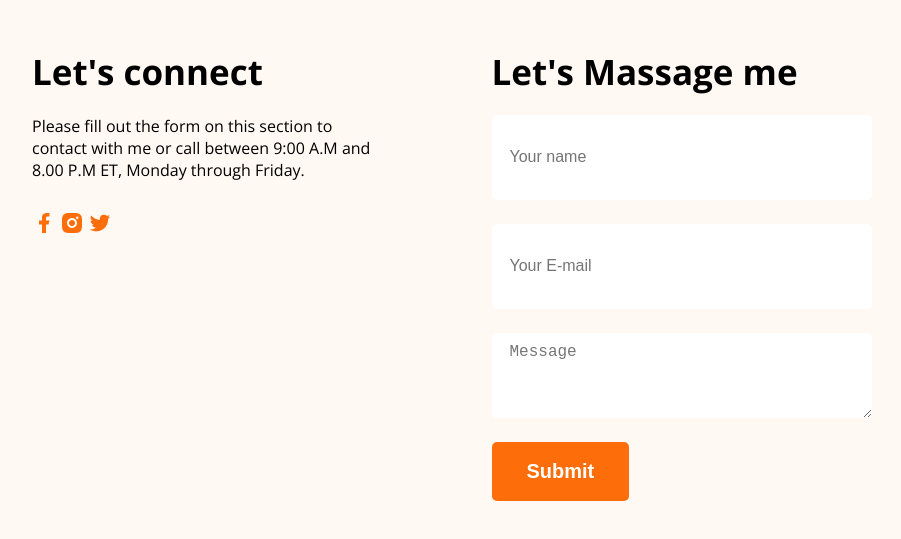
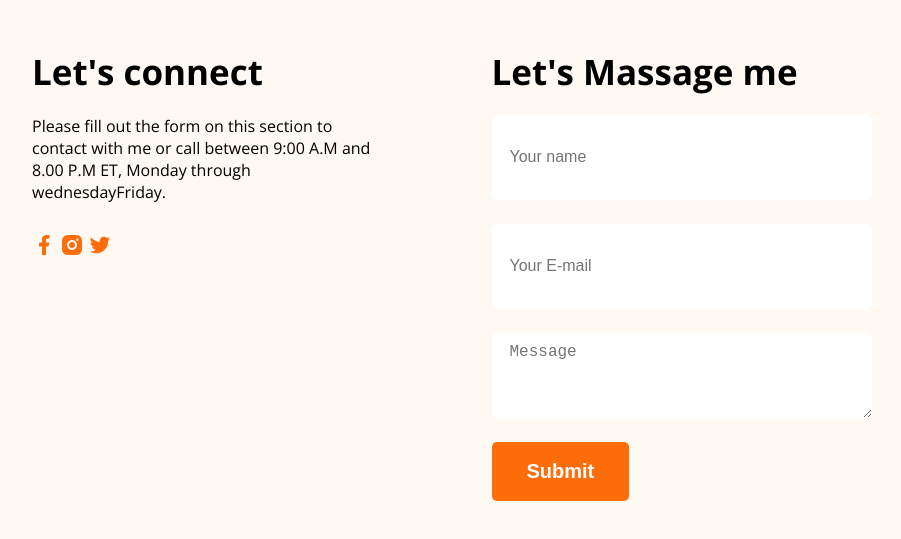
Before and after one commit to Rayhan-10/Portfolio-website, a plain HTML site: page index.html in a window 1280 px wide. Shown: the part 3594-4133 px from the top of the page, without its empty margins (206-1107 px from the left). Drawn offline with nearby package versions, Linux system fonts and the light colour scheme.

Commit message:
update day

```diff
--- a/index.html
+++ b/index.html
@@ -140,7 +140,7 @@
     <footer class="secondary-background">
             <div class="footer-column">
                 <h3 class="section-title">Let's connect</h3>
-                <p>Please fill out the form on this section to contact with me or call between 9:00 A.M and 8.00 P.M ET, Monday through Friday.</p>
+                <p>Please fill out the form on this section to contact with me or call between 9:00 A.M and 8.00 P.M ET, Monday through wednesdayFriday.</p>
                 <div>
                     <a href=""><img src="images/icons/facebook.png" alt="facebook"></a>
                     <a href=""><img src="images/icons/insta.png" alt="Instagram"></a>
```
